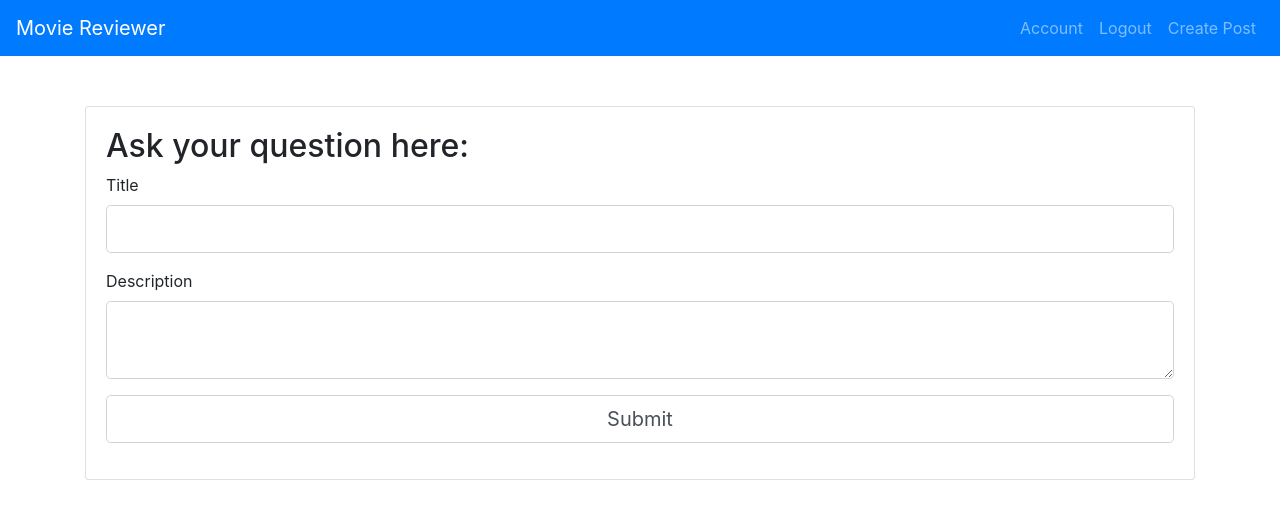
After one commit to MadsAndersens/CMSC388jFinalProject, a Flask app: page /posts in a window 1280 px wide. The commit adds this page. Shown: the top 519 px of the page. Run offline with Flask 2, Linux system fonts and the light colour scheme; the visitor is signed in with stand-in values (Sample User, id 1); some libraries are stand-ins or nearby versions.

Commit message:
Added see question and create post

```diff
--- a/flask_app/forum/routes.py
+++ b/flask_app/forum/routes.py
@@ -17,9 +17,7 @@ def index():
     search_form = SearchForm()
     if search_form.validate_on_submit():
         return redirect(url_for("forum.search_results", query=search_form.search_query.data))
-
     return render_template("index.html", search_form=search_form)
-
 
 @forum.route("/see_all_questions",methods=["GET", "POST"])
 def see_all_questions():
@@ -32,15 +30,13 @@ def search_results(query):
     search_results = Question.objects(title__icontains=query)
     return render_template("search_results.html", search_results=search_results, query=query)
 
-
 @forum.route("/question/<question_id>", methods=["GET", "POST"])
 def see_question(question_id):
     question = Question.objects(id=question_id).first()
-    return render_template("forum.see_question.html", question=question)
-
+    return render_template("see_question.html", question=question)
 
 # TODO make sure the route is correct
-@forum.route("/posts/<post_title>", methods=["GET", "POST"])
+@forum.route("/posts", methods=["GET", "POST"])
 @login_required
 def make_post():
     # TODO make sure the below works
@@ -50,17 +46,19 @@ def make_post():
             commenter=current_user._get_current_object(),
             title=form.title.data,
             description=form.description.data,
-            date=current_time()
+            date=current_time(),
+            likes=0,
         )
         post.save()
+        return redirect(url_for("forum.see_question", question_id=post.id))
 
-        return redirect(request.path)
+    return render_template("make_post.html", form=form)
 
-    # TODO Figure out what questions should be... I think maybe we don't need this line below
-    questions = Question.objects(commenter=current_user._get_current_object())
+  #  # TODO Figure out what questions should be... I think maybe we don't need this line below
+  #  questions = Question.objects(commenter=current_user._get_current_object())
 
-    # TODO render appropriate template with corresponding data for it
-    return render_template("404.html", form=form)
+   # # TODO render appropriate template with corresponding data for it
+   # return render_template("404.html", form=form)
 
 
 # TODO make sure the route is correct
--- a/flask_app/models.py
+++ b/flask_app/models.py
@@ -21,6 +21,7 @@ class Question(db.Document):
     title = db.StringField(required=True, unique=True)
     description = db.StringField(description=True)
     date = db.StringField(required=True)
+    likes = db.IntField()
 
 class Answer(db.Document):
     commenter = db.ReferenceField(User, required=True)
--- a/flask_app/templates/header.html
+++ b/flask_app/templates/header.html
@@ -20,6 +20,12 @@
                     Logout
                 </a>
             </li>
+            <li class="nav-item">
+                <a class="nav-link" href="{{ url_for('forum.make_post') }}">
+                    Create Post
+                </a>
+            </li>
+
             {% else %}
             <li class="nav-item">
                 <a class="nav-link" href="{{ url_for('loginreg.login') }}">
--- a/flask_app/templates/index.html
+++ b/flask_app/templates/index.html
@@ -19,4 +19,5 @@
     </div>
 </div>
 
+
 {% endblock %}
--- /dev/null
+++ b/flask_app/templates/make_post.html
@@ -0,0 +1,45 @@
+{% extends "header.html" %}
+{% block content %}
+<div class="row">
+    <div class="col">
+        <div class="card">
+            <div class="card-body">
+                <form action="" method="post">
+                    {{ form.csrf_token }}
+                    <h2>Ask your question here:</h2>
+                    <div class="form-group">
+                        <div class="form-group">
+                            {{ form.title.label(class="form-control-label")}}
+                            {{ form.title(class="form-control form-control-lg") }}
+                        {% if form.description.errors %}
+                            <div class="alert alert-warning" role="alert">
+                                    {% for error in form.description.errors %}
+                                    <span>{{ error }}</span>
+                                    {% endfor %}
+                            </div>
+                        {% endif %}
+                    </div>
+                    <div class="form-group">
+                        <div class="form-group">
+                            {{ form.description.label(class="form-control-label")}}
+                            {{ form.description(class="form-control form-control-lg") }}
+                        {% if form.description.errors %}
+                            <div class="alert alert-warning" role="alert">
+                                    {% for error in form.username.errors %}
+                                    <span>{{ error }}</span>
+                                    {% endfor %}
+                            </div>
+                        {% endif %}
+                        </div>
+                         <div class="form-group">
+                            {{ form.submit(class="form-control form-control-lg") }}
+                         </div>
+                    </div>
+                    </div>
+                </form>
+            </div>
+        </div>
+    </div>
+</div>
+
+{% endblock %}
```
